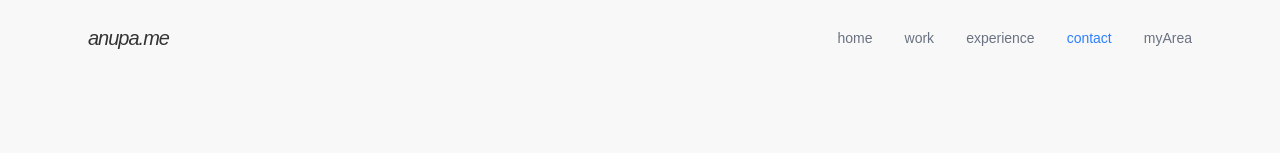
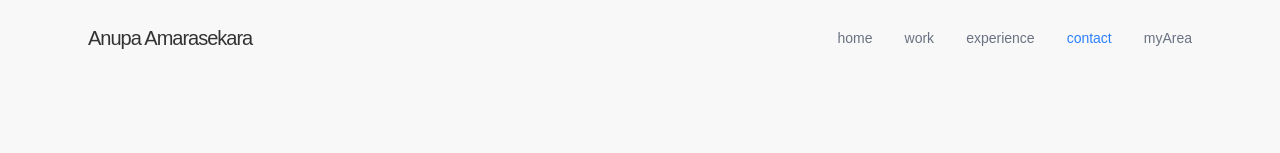
Before and after one commit to helloanupa/personalSite, a Next.js app: page /contact in a window 1280 px wide. Shown: the top 153 px of the page. Built offline with nearby package versions, Linux system fonts and the light colour scheme.

Commit message:
Update project

```diff
--- a/app/contact/page.tsx
+++ b/app/contact/page.tsx
@@ -54,8 +54,8 @@ const ContactPage: React.FC = () => {
       {/* HEADER */}
       <nav className="sticky top-0 z-50 bg-[#f8f8f8]/80 backdrop-blur-md">
         <div className="max-w-6xl mx-auto px-6 py-6 flex justify-between items-center">
-          <Link href="/" className="text-xl font-medium italic tracking-tighter">
-            anupa.me
+          <Link href="/" className="text-xl font-medium tracking-tighter">
+            Anupa Amarasekara
           </Link>
 
           <div className="hidden md:flex space-x-8 text-sm text-gray-500">
```
